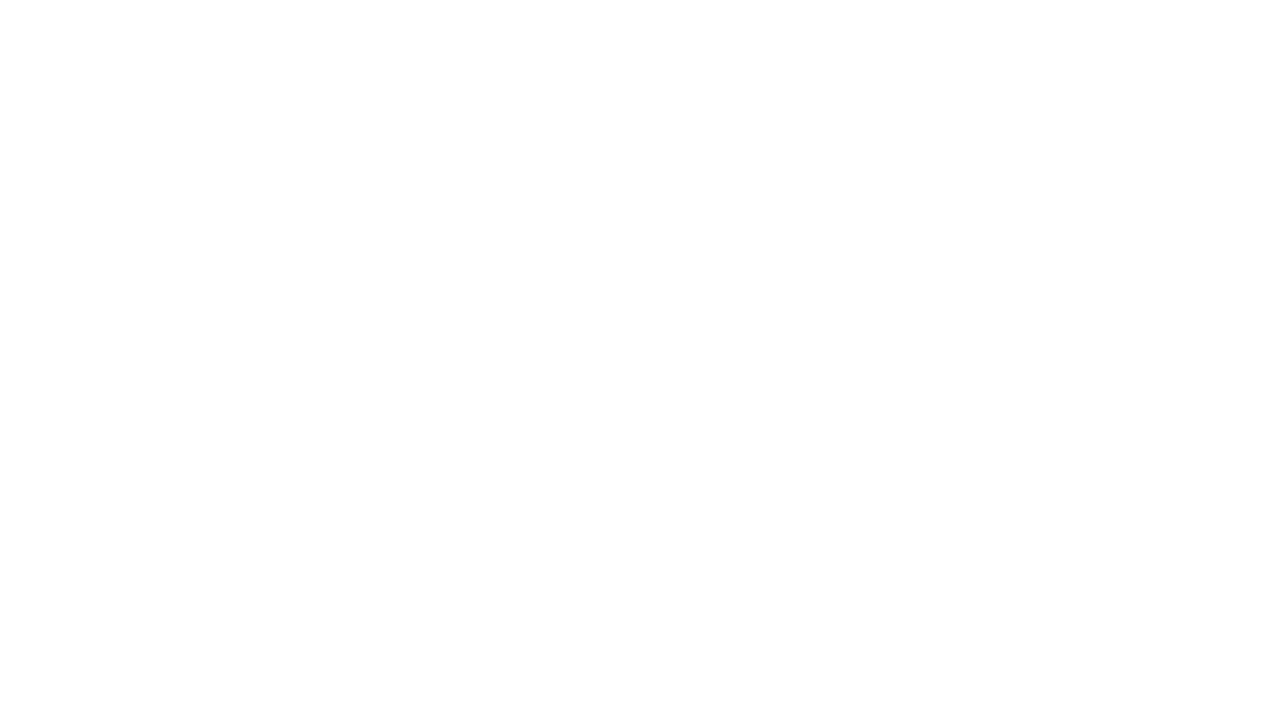
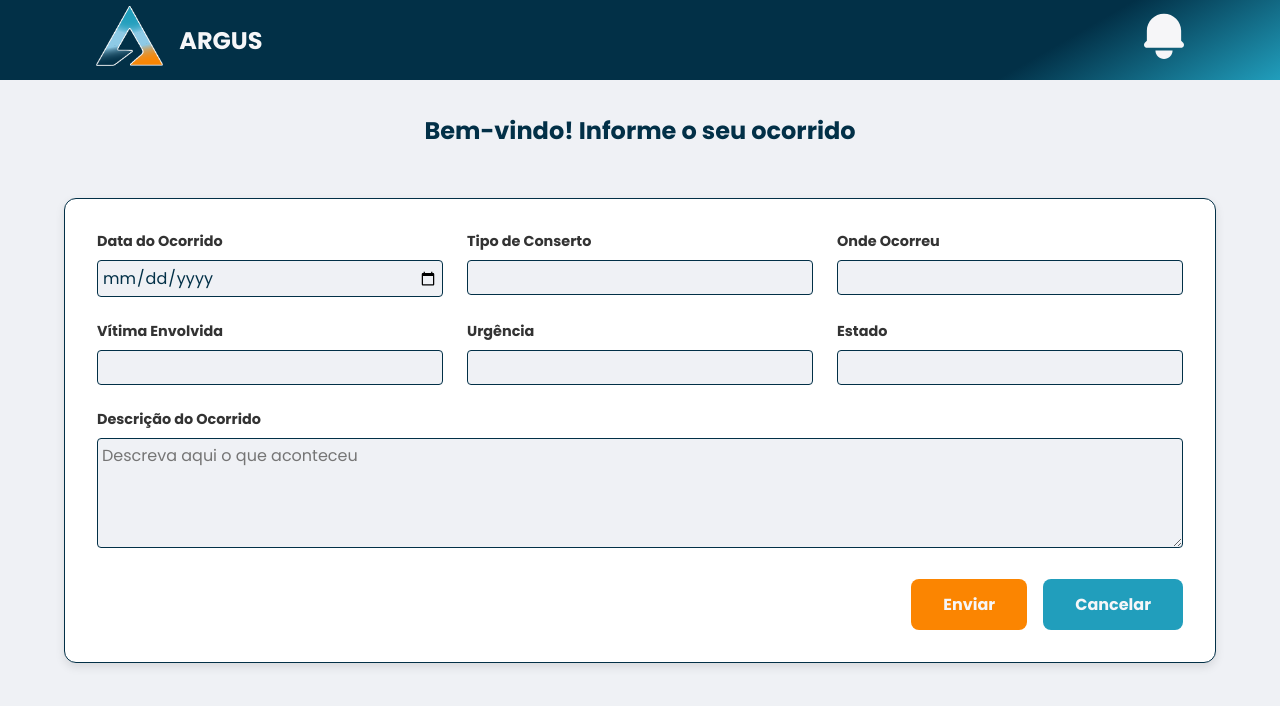
Before and after one commit to ProjetoARGUS/ReactPWA, a React (Vite) app: page /mediation in a window 1280 px wide. Before the commit this address had no page. Shown: the top 706 px of the page. Built offline with nearby package versions, Linux system fonts and the light colour scheme.

Commit message:
Feat: Mediation Page

```diff
--- a/src/components/Header/index.jsx
+++ b/src/components/Header/index.jsx
@@ -1,27 +1,24 @@
-import './style.css';
-import notificacaoIcon from '../../assets/HomeIcons/notificacao.svg'
+import "./style.css";
+import notificacaoIcon from "../../assets/HomeIcons/notificacao.svg";
 
-export default function Header(){
-    return(
+export default function Header() {
+  return (
     <>
       <header>
         <nav className="nav-menu">
-                    <div className="options">
-                        <ul>
-                            <li><a href="/home"><p>Inicio</p></a></li>
-                        </ul>
+          <a href="/home" className="logo-link">
+            <div className="logo-container central-item">
+              <img className="logo" src="/logo2.png" alt="argus" />
+              <h1 className="logo-name">ARGUS</h1>
             </div>
-                    <div className="spacer"></div>
-                    <div className='logo-container central-item'>
-                        <img className='logo' src="/logo2.png" alt="argus" />
-                        <h1 className='logo-name'>ARGUS</h1>
-                    </div>
-                    <div className="spacer"></div>
+          </a>
           <div className="icons">
-                        <a href=""><img src={notificacaoIcon} alt="" /></a>
+            <a href="">
+              <img src={notificacaoIcon} alt="" />
+            </a>
           </div>
         </nav>
       </header>
     </>
-    )
+  );
 }
--- a/src/components/Header/style.css
+++ b/src/components/Header/style.css
@@ -1,48 +1,38 @@
 @import url(../../variables.css);
 @import url(../../font-styles.css);
 
-.nav-menu{
+.nav-menu {
   background-image: var(--background-gradient-bb);
-    height:10vh;
+  height: 10vh;
   display: flex;
   justify-content: space-between;
   align-items: center;
   padding: 0 7.5vw;
 }
 
-.nav-menu ul{
-    list-style: none;
-    color: var(--background-main-color);
-    display: flex;
-    width: 100%;
+.nav-menu .logo-link{
+    height: 100%;
 }
 
-.nav-menu ul p{
-    color: var(--background-main-color);
-    margin: 0 0.5rem;
-    font-size: 1rem;
+.nav-menu .logo-container {
+  display: flex;
+  flex-direction: row;
+  justify-content: center;
+  align-items: center;
+  gap: 1rem;
+  height: 100%;
 }
 
-.nav-menu .logo-container{
-    display: flex;
-    flex-direction: column;
-    justify-content: center;
-    align-items: center;
-    height: 100%;
-    position: absolute;
-    left: 50%;
-    transform: translateX(-50%) translateY(2vh);
+.nav-menu .logo {
+  height: 75%;
+  width: auto;
 }
 
-.nav-menu .logo{
-    height: 5vh;
-}
-
-.nav-menu .logo-name{
+.nav-menu .logo-name {
   color: var(--background-main-color);
 }
 
-.nav-menu .foto-perfil{
+.nav-menu .foto-perfil {
   height: 5vh;
   width: 5vh;
   border: 3px solid var(--background-main-color);
@@ -50,14 +40,14 @@
   margin: 0 0.5rem;
 }
 
-.nav-menu .not{
+.nav-menu .not {
   font-size: 5vh;
   color: var(--background-main-color) !important;
   margin: 0 0.5rem;
 }
 
-@media (max-width: 800px){
-    .nav-menu .options{
+@media (max-width: 800px) {
+  .nav-menu .options {
     display: none;
   }
 }
--- a/src/index.css
+++ b/src/index.css
@@ -1,4 +1,5 @@
 @import url(./variables.css);
+
 *{
   margin: 0;
   padding: 0;
--- a/src/main.jsx
+++ b/src/main.jsx
@@ -1,13 +1,14 @@
 import { StrictMode } from 'react'
 import { createRoot } from 'react-dom/client'
 import { BrowserRouter as Router, Routes, Route } from 'react-router-dom';
+import './index.css';
 import SplashScreen from './pages/SplashScreen';
 import LoginPage from './pages/LoginPage';
 import HomePage from './pages/HomePage';
-import './index.css';
 import RecoveryPage from './pages/RecoveryPage';
 import RecoveryKeyPage from './pages/RecoveryKeyPage';
 import UpKeepPage from './pages/UpKeepPage';
+import MediationPage from './pages/MediationPage';
 
 createRoot(document.getElementById('root')).render(
   <StrictMode>
@@ -19,6 +20,8 @@ createRoot(document.getElementById('root')).render(
                 <Route path='/recovery' element={<RecoveryPage/>} />
                 <Route path='/recoveryKey' element={<RecoveryKeyPage/>} />
                 <Route path='/upKeep' element={<UpKeepPage/>} />
+                <Route path='/mediation' element={<MediationPage/>} />
+
             </Routes>
         </Router>
   </StrictMode>,
--- a/src/pages/HomePage/index.jsx
+++ b/src/pages/HomePage/index.jsx
@@ -35,7 +35,7 @@ export default function HomePage(){
         {Icon: financeiroIcon, Title: "Financeiro", Nav: ""},
         {Icon: encomendasIcon, Title: "Encomendas", Nav: ""},
         {Icon: faqIcon, Title: "Dúvidas (FAQ)", Nav: ""},
-        {Icon: conflitosIcon, Title: "Conflitos", Nav: ""},
+        {Icon: conflitosIcon, Title: "Conflitos", Nav: "/mediation"},
         {Icon: perfilIcon, Title: "Perfil", Nav: ""},
         {Icon: reservasIcon, Title: "Reservas", Nav: ""},
         {Icon: assembleiaIcon, Title: "Assembleia", Nav: ""},
--- /dev/null
+++ b/src/pages/MediationPage/index.jsx
@@ -0,0 +1,51 @@
+
+import Header from '../../components/Header';
+import './style.css';
+
+export default function MediationPage() {
+    const fields = [
+        { Id: "data-ocorrencia", Label: "Data do Ocorrido", Type: "date", Require: true },
+        { Id: "tipo-conserto", Label: "Tipo de Conserto", Type: "text", Require: true },
+        { Id: "onde-ocorreu", Label: "Onde Ocorreu", Type: "text", Require: true },
+        { Id: "vitima", Label: "Vítima Envolvida", Type: "text", Require: false },
+        { Id: "urgencia", Label: "Urgência", Type: "text", Require: false },
+        { Id: "estado", Label: "Estado", Type: "text", Require: false },
+    ];
+
+    return (
+        <>
+            <Header />
+            <section className="mediation-page">
+                <h1>Bem-vindo! Informe o seu ocorrido</h1>
+                <form className="mediation-forms" action="#" method="POST">
+                    <div className="fields-group">
+                        {fields.map((field, index) => (
+                            <div key={index} className="field-container">
+                                <label htmlFor={field.Id}>{field.Label}</label>
+                                <input
+                                    id={field.Id}
+                                    name={field.Id}
+                                    type={field.Type}
+                                    required={field.Require}
+                                />
+                            </div>
+                        ))}
+                    </div>
+                    <div className="description-container">
+                        <label htmlFor="description">Descrição do Ocorrido</label>
+                        <textarea
+                            id="description"
+                            name="description"
+                            rows="4"
+                            placeholder="Descreva aqui o que aconteceu"
+                        ></textarea>
+                    </div>
+                    <div className="buttons">
+                        <button type="submit">Enviar</button>
+                        <button type="reset">Cancelar</button>
+                    </div>
+                </form>
+            </section>
+        </>
+    );
+}
--- /dev/null
+++ b/src/pages/MediationPage/style.css
@@ -0,0 +1,107 @@
+@import url(../../variables.css);
+@import url(../../font-styles.css);
+
+/* Estilo geral */
+
+.mediation-page {
+  display: flex;
+  flex-direction: column;
+  justify-content: space-around;
+  height: 90vh;
+  background-color: var(--background-foreground-color);
+}
+
+.mediation-page h1 {
+  text-align: center;
+  font-size: 1.5rem;
+  margin: 1rem 0;
+  color: var(--dark-blue);
+}
+
+.mediation-forms {
+  width: 90%;
+  max-width: 1200px;
+  margin: 0 auto;
+  padding: 2rem;
+  background-color: #ffffff;
+  border-radius: 12px;
+  box-shadow: 0 4px 10px rgba(0, 0, 0, 0.1);
+  border: 1px solid var(--main-color);
+  margin-bottom: 7.5rem;
+}
+
+.mediation-forms .fields-group {
+  display: grid;
+  grid-template-columns: repeat(3, 1fr);
+  gap: 1.5rem;
+}
+
+.mediation-forms label {
+  display: block;
+  margin-bottom: 0.5rem;
+  font-size: 0.9rem;
+  font-weight: bold;
+  color: #333;
+}
+
+.mediation-forms .description-container {
+  margin: 1.5rem 0;
+}
+
+.mediation-forms input[type="date"],
+.mediation-forms input[type="text"],
+.mediation-forms input[type="email"],
+.mediation-forms input[type="tel"],
+.mediation-forms textarea {
+  padding: 0.25rem;
+  border: 1px solid #ddd;
+  border-radius: 4px;
+  font-size: 1rem;
+  width: 100%; /* Ocupa todo o espaço da coluna */
+  border: 1px solid var(--main-color);
+  background-color: var(--background-foreground-color);
+}
+
+/* Botões */
+.mediation-forms .buttons {
+  display: flex;
+  justify-content: flex-end;
+  gap: 1rem;
+}
+
+.mediation-forms button[type="submit"] {
+  background-color: var(--foreground-color);
+  color: var(--background-main-color);
+  border: none;
+  padding: 0.8rem 2rem;
+  font-size: 1rem;
+  font-weight: bold;
+  border-radius: 8px;
+  cursor: pointer;
+}
+
+.mediation-forms button[type="submit"]:hover {
+  background-color: var(--web-orange-500);
+}
+
+.mediation-forms button[type="reset"] {
+  background-color: var(--medium-blue);
+  color: var(--background-main-color);
+  border: none;
+  padding: 0.8rem 2rem;
+  font-size: 1rem;
+  font-weight: bold;
+  border-radius: 8px;
+  cursor: pointer;
+}
+
+.mediation-forms button[type="reset"]:hover {
+  background-color: var(--medium-blue-hover);
+}
+
+/* Responsividade */
+@media (max-width: 768px) {
+  .mediation-forms .fields-group {
+    grid-template-columns: 1fr;
+  }
+}
--- a/src/pages/UpKeepPage/style.css
+++ b/src/pages/UpKeepPage/style.css
@@ -1,7 +1,13 @@
 @import url(../../variables.css);
 @import url(../../font-styles.css);
 
-/* Estilização geral */
+.upkeep-page {
+  display: flex;
+  flex-direction: column;
+  justify-content: space-around;
+  background-color: var(--background-foreground-color);
+}
+
 .upkeep-page h1 {
   margin: 2.5rem 0;
   text-align: center;
@@ -9,13 +15,13 @@
 
 .upkeep-forms {
   width: 90%; /* Reduzido para telas menores */
-  max-width: 900px; /* Máximo para telas maiores */
+  max-width: 1200px; /* Máximo para telas maiores */
   margin: 20px auto;
-  padding: 20px;
-  background-color: #f7f9fa;
+  padding: 1rem;
+  background-color: white;
   border-radius: 8px;
   box-shadow: 0 4px 6px rgba(0, 0, 0, 0.1);
-  font-family: 'Arial', sans-serif;
+  border: 1px solid var(--main-color);
 }
 
 /* Divisão em linhas para os 4 primeiros campos */
@@ -30,11 +36,13 @@
 .upkeep-forms input[type="email"],
 .upkeep-forms input[type="tel"],
 .upkeep-forms textarea {
-  padding: 10px;
+  padding: 0.25rem;
   border: 1px solid #ddd;
   border-radius: 4px;
-  font-size: 14px;
+  font-size: 1rem;
   width: 100%; /* Ocupa todo o espaço da coluna */
+  border: 1px solid var(--main-color);
+  background-color: var(--background-foreground-color);
 }
 
 .upkeep-forms textarea {
@@ -55,12 +63,12 @@
   color: var(--gray);
   background-color: var(--light-blue);
   border-radius: 50px;
-  padding: 0.5rem 1.5rem;
+  padding: 0.25rem 1.5rem;
 }
 
 .checkbox-group {
   display: grid;
-  grid-template-columns: repeat(3, 1fr); /* 3 colunas */
+  grid-template-columns: repeat(4, 1fr); /* 3 colunas */
   gap: 10px; /* Espaçamento entre os elementos */
 }
 
@@ -86,26 +94,25 @@
 }
 
 .upkeep-page button[type="submit"] {
-  background-color: #f97316;
-  color: #fff;
+  background-color: var(--foreground-color);
+  color: var(--background-main-color);
 }
 
 .upkeep-page button[type="submit"]:hover {
-  background-color: #ea580c;
+  background-color: var(--web-orange-500);
 }
 
 .upkeep-page button[type="reset"] {
-  background-color: #ddd;
-  color: #333;
+  background-color: var(--medium-blue);
+  color: var(--background-main-color);
 }
 
 .upkeep-page button[type="reset"]:hover {
-  background-color: #bbb;
+  background-color: var(--medium-blue-hover);
 }
 
-
 @media (max-width: 768px) {
-  .upkeep-page h1{
+  .upkeep-page h1 {
     font-size: 1rem;
   }
   .upkeep-forms .pessoal {
--- a/src/variables.css
+++ b/src/variables.css
@@ -6,6 +6,7 @@
     --foreground-color: #fb8501;
     --web-orange-500: #FEA519;
     --web-orange-100: #FFF8E6;
+    --medium-blue-hover: #219dbcbf;
     --medium-blue: #219ebc;
     --light-blue: #8ecae6;
     --background-main-color: #f6f6f8;
```
Also changed, not shown: src/pages/UpKeepPage/index.jsx (+30 -33 lines). Lines whose indentation alone changed are shown as unchanged.
